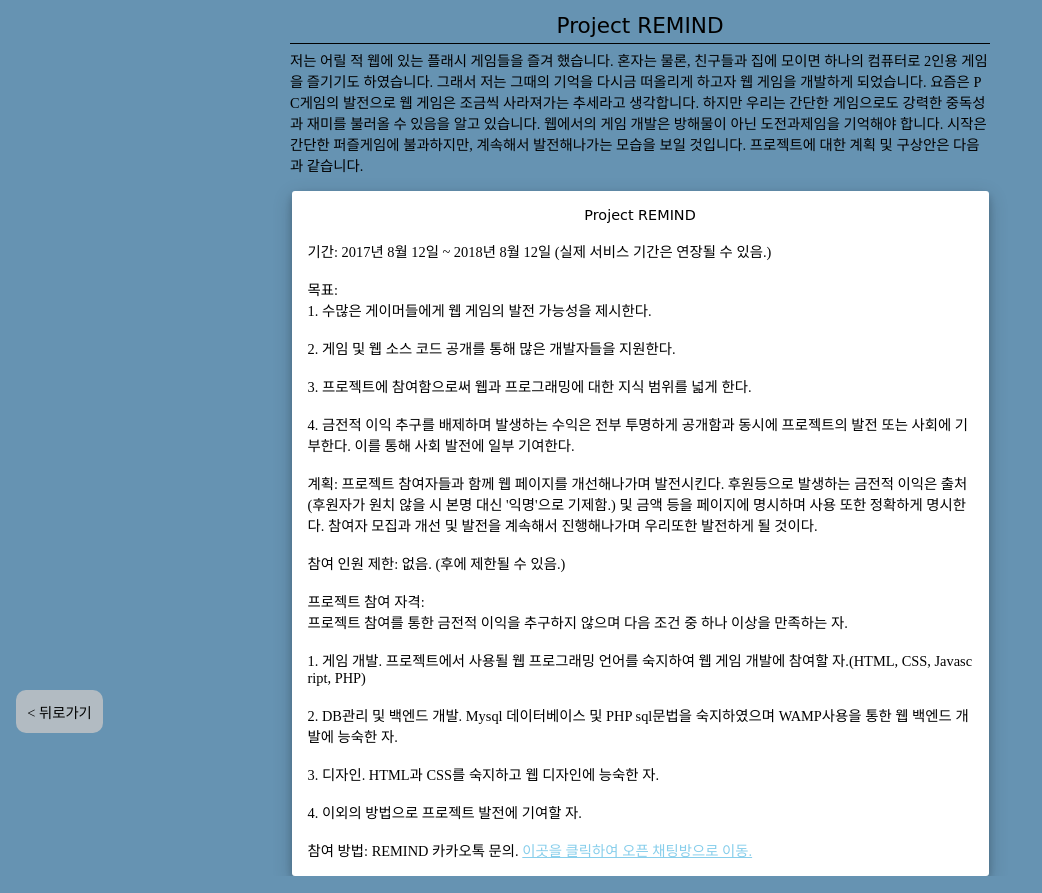
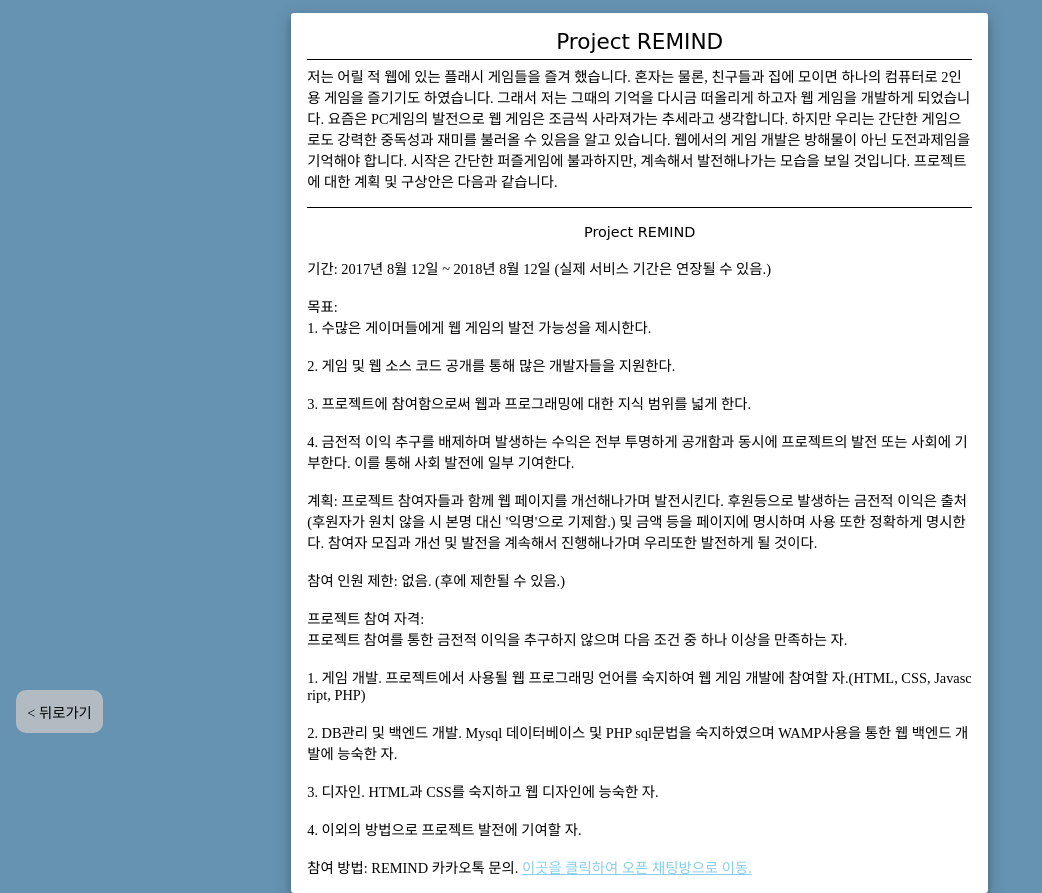
Before and after one commit to maxswjeon/remind, a PHP site: page /board/project/index.php in a window 1280 px wide. Shown: the part 51-944 px from the top of the page, without its empty margins (0-1042 px from the left). Run offline with PHP 8.4, Linux system fonts and the light colour scheme; some web fonts are replaced.

Commit message:
디자인 수정 (미)(친)3

```diff
--- a/board/developers/index.php
+++ b/board/developers/index.php
@@ -63,7 +63,7 @@
 		</header>
 
 		<div id="contents">
-			<article>
+			<article class="post">
 				<h2 class="box-underline">개발자를 위한 작은 노력.</h2>
 				<div>
 					Project REMIND는 '비영리', '웹 게임 발전', '개발자 지원'이라는 세가지 키워드를 중심으로 활동합니다.
--- a/board/project/index.php
+++ b/board/project/index.php
@@ -63,8 +63,9 @@
 		</header>
 
 		<div id="contents">
-			<article>
+			<article class="post">
 				<h2 class="StalinistOne box-underline">Project REMIND</h2>
+				<div>
 					저는 어릴 적 웹에 있는 플래시 게임들을 즐겨 했습니다.
 					혼자는 물론, 친구들과 집에 모이면 하나의 컴퓨터로 2인용 게임을 즐기기도 하였습니다.
 					그래서 저는 그때의 기억을 다시금 떠올리게 하고자 웹 게임을 개발하게 되었습니다.
@@ -73,7 +74,9 @@
 					웹에서의 게임 개발은 방해물이 아닌 도전과제임을 기억해야 합니다.
 					시작은 간단한 퍼즐게임에 불과하지만, 계속해서 발전해나가는 모습을 보일 것입니다.
 					프로젝트에 대한 계획 및 구상안은 다음과 같습니다.
-				<div class="post" style="text-align:left">
+				</div>
+				<hr>
+				<div>
 					<span class="StalinistOne" style="text-align:center;display:block">Project REMIND</span><br>
 					<div>
 						기간: 2017년 8월 12일 ~ 2018년 8월 12일 (실제 서비스 기간은 연장될 수 있음.)<br><br>
```
Also changed, not shown: 2 other files. Lines whose indentation alone changed are shown as unchanged.
